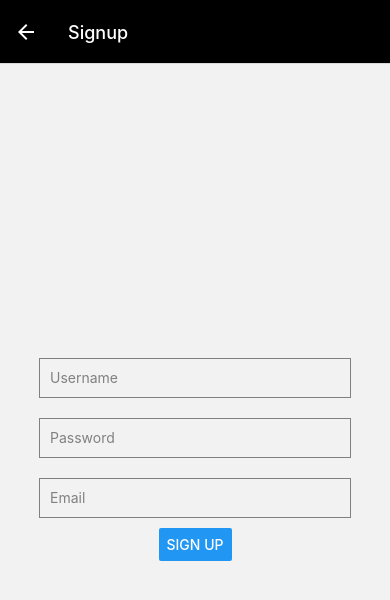
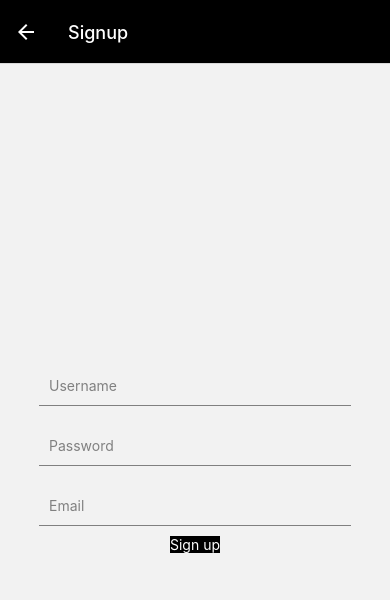
Before and after one commit to Latish705/subify, a React Native app: screen /Signup in a window 390 px wide. Shown: the top 600 px of the page. Built offline with nearby package versions, Linux system fonts and the light colour scheme.

Commit message:
changes made

```diff
--- a/src/screens/Signup.jsx
+++ b/src/screens/Signup.jsx
@@ -1,5 +1,5 @@
 import React, { useState } from 'react';
-import { View, TextInput, Button, StyleSheet } from 'react-native';
+import { View, TextInput,Text,TouchableOpacity, StyleSheet } from 'react-native';
 
 const SignupForm = () => {
   const [username, setUsername] = useState('');
@@ -38,10 +38,12 @@ const SignupForm = () => {
         keyboardType="email-address"
         autoCapitalize="none"
       />
-      <Button
-        title="Sign up"
+      <TouchableOpacity
+        style={styles.button}
         onPress={handleSignup}
-      />
+      >
+        <Text style={styles.buttonText}>Sign up</Text>
+      </TouchableOpacity>
     </View>
   );
 };
@@ -55,12 +57,19 @@ const styles = StyleSheet.create({
   input: {
     width: '80%',
     height: 40,
-    borderWidth: 1,
+    borderWidth: 0,
+    borderBottomWidth:1,
     borderColor: 'gray',
     marginVertical: 10,
     paddingHorizontal: 10,
     color: 'black',
   },
+  button: {
+    backgroundColor: 'black',
+  },
+  buttonText:{
+    color: 'white'
+  }
 });
 
 export default SignupForm;
```
